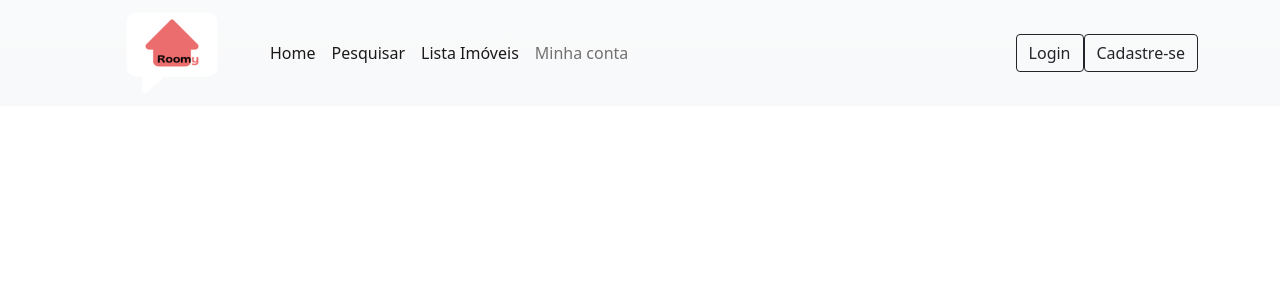
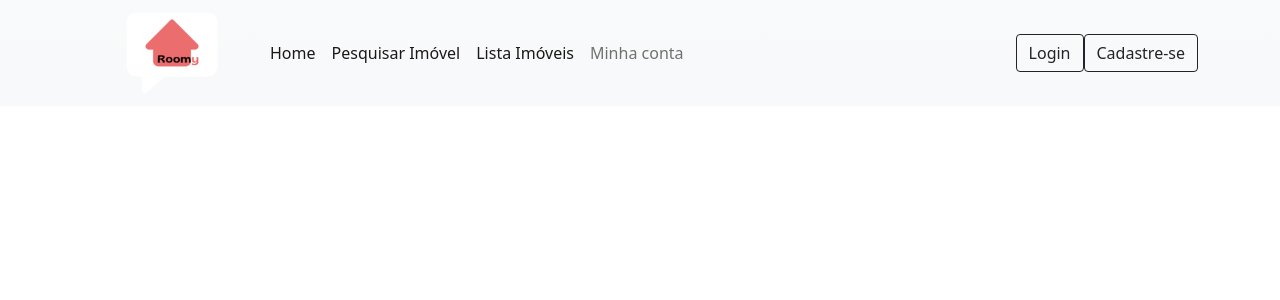
Before and after one commit to alissinhozz/Roomy, a CodeIgniter 4 app: the page made by app/Views/templates/header.php in a window 1280 px wide. Shown: the top 300 px of the page. Run offline with PHP 8.4 and a stand-in for CodeIgniter, Linux system fonts and the light colour scheme; the template is opened without the code that fills it, so the values that code supplies are empty; some libraries are stand-ins or nearby versions.

Commit message:
Revert "Merge branch 'main' of https://github.com/alissinhozz/Roomy"
This reverts commit 7add0591b40e03ff4dbbd41a3fe5aac1e6411e38, reversing
changes made to f1d84eed6fc27ec72a0888dfbafe935500395315.

```diff
--- a/app/Views/templates/header.php
+++ b/app/Views/templates/header.php
@@ -32,12 +32,12 @@
                     <a class="nav-link active" aria-current="page" href="<?= base_url() ?>">Home</a>
                     </li>
                     <li class="nav-item">
-                    <a class="nav-link active" href="<?= base_url('pesquisa') ?>"> Pesquisar</a>
+                    <a class="nav-link active" href="<?= base_url('pesquisa') ?>"> Pesquisar Imóvel</a>
                     </li>
                     <li class="nav-item">
                     <a class="nav-link active" href="<?= base_url('main/list') ?>"> Lista Imóveis</a>
                     </li>
-                    <li class="nav-item"><a class="nav-link" href="minhaconta">Minha conta</a></li>
+                    <li class="nav-item"><a class="nav-link" href="#">Minha conta</a></li>
 
                 </ul>
             </div>
```
